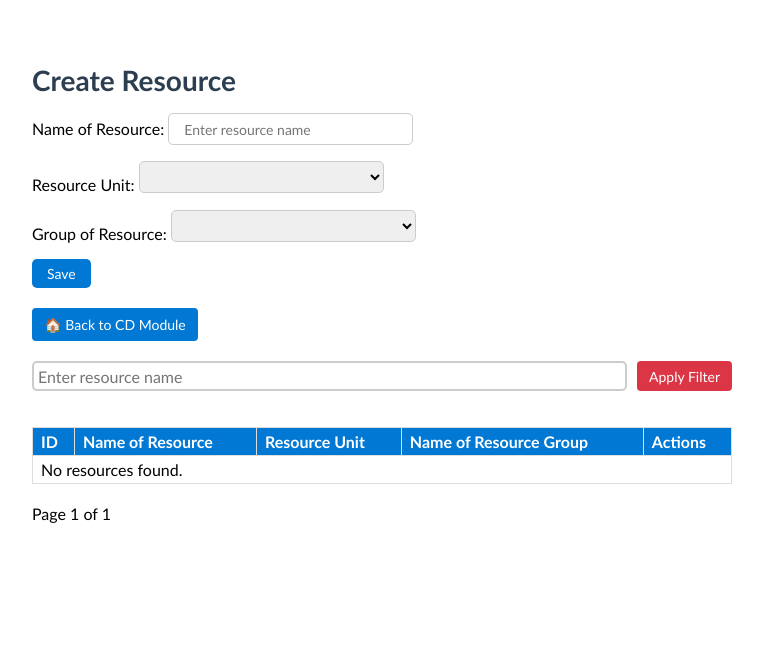
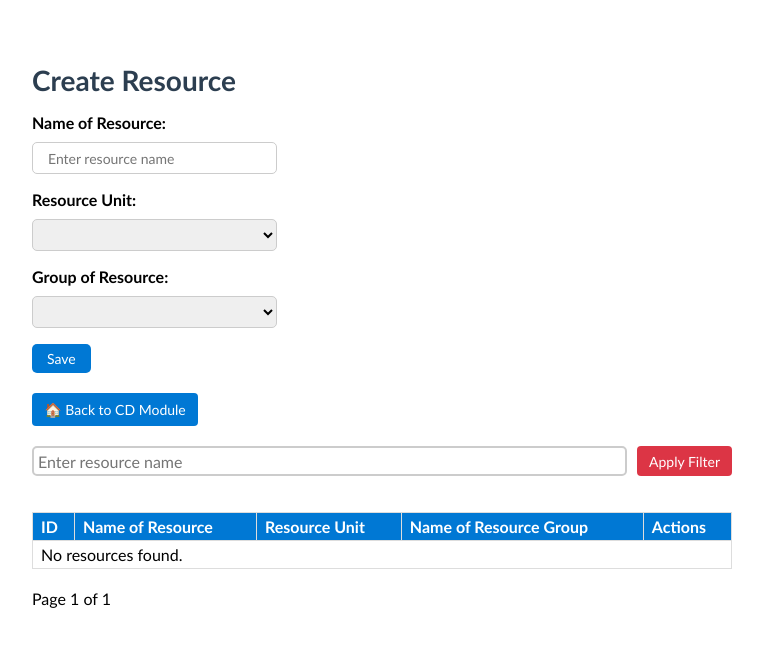
Before and after one commit to JAHANGIR-500/WEB-APP, a Django app: page /construction-department/resource/ in a window 1280 px wide. Shown: the top 647 px of the page, without its empty margins (258-1021 px from the left). Run offline with Django 5.2, Linux system fonts and the light colour scheme; data that the repository does not hold is empty.

Commit message:
Your update message

```diff
--- a/resource/templates/resource/resource_fl.html
+++ b/resource/templates/resource/resource_fl.html
@@ -59,6 +59,13 @@
     text-align: center;
     font-size: 14px;
   }
+
+label {
+  display: block;
+  font-weight: bold;
+  margin-bottom: 10px;
+}
+
   .filter-container {
     display: flex;
     gap: 10px;
```
